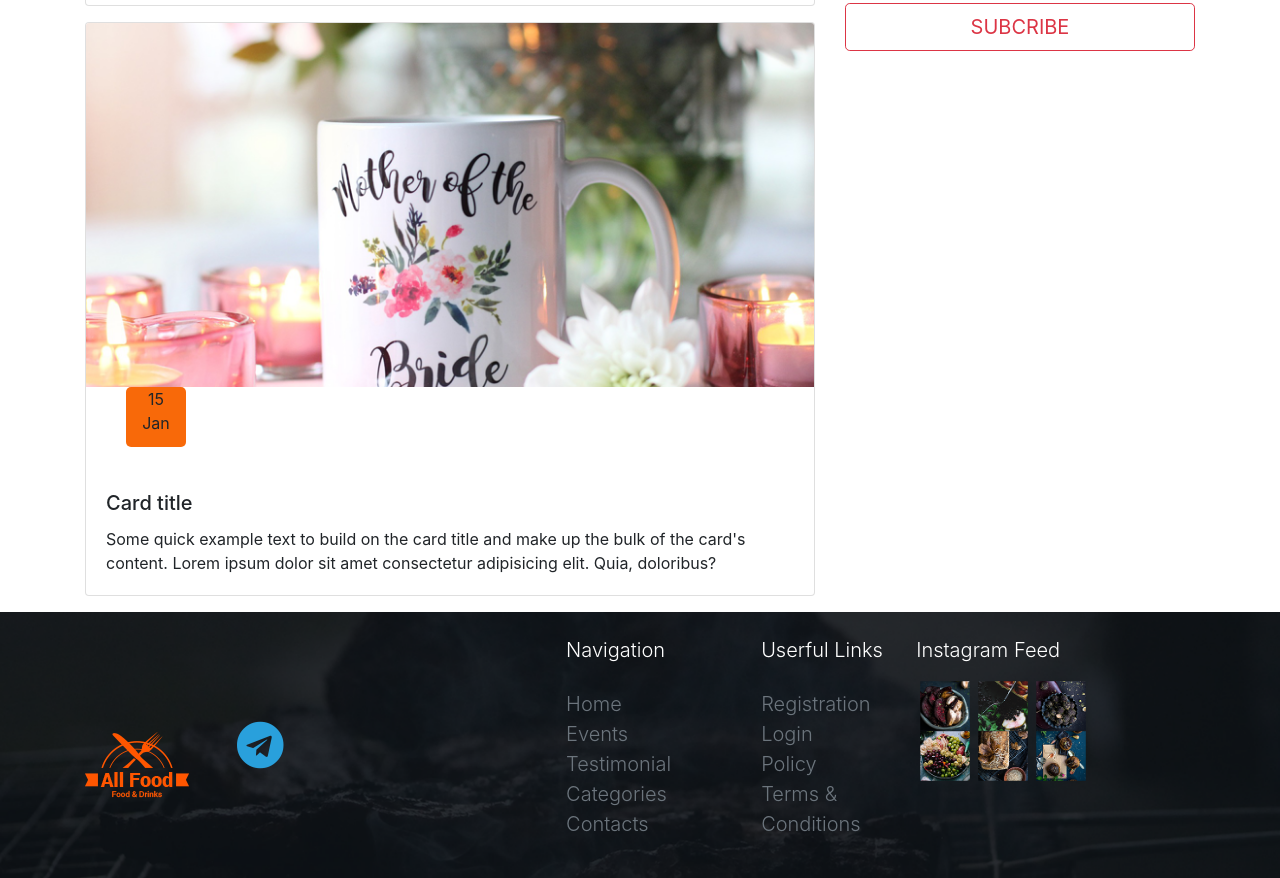
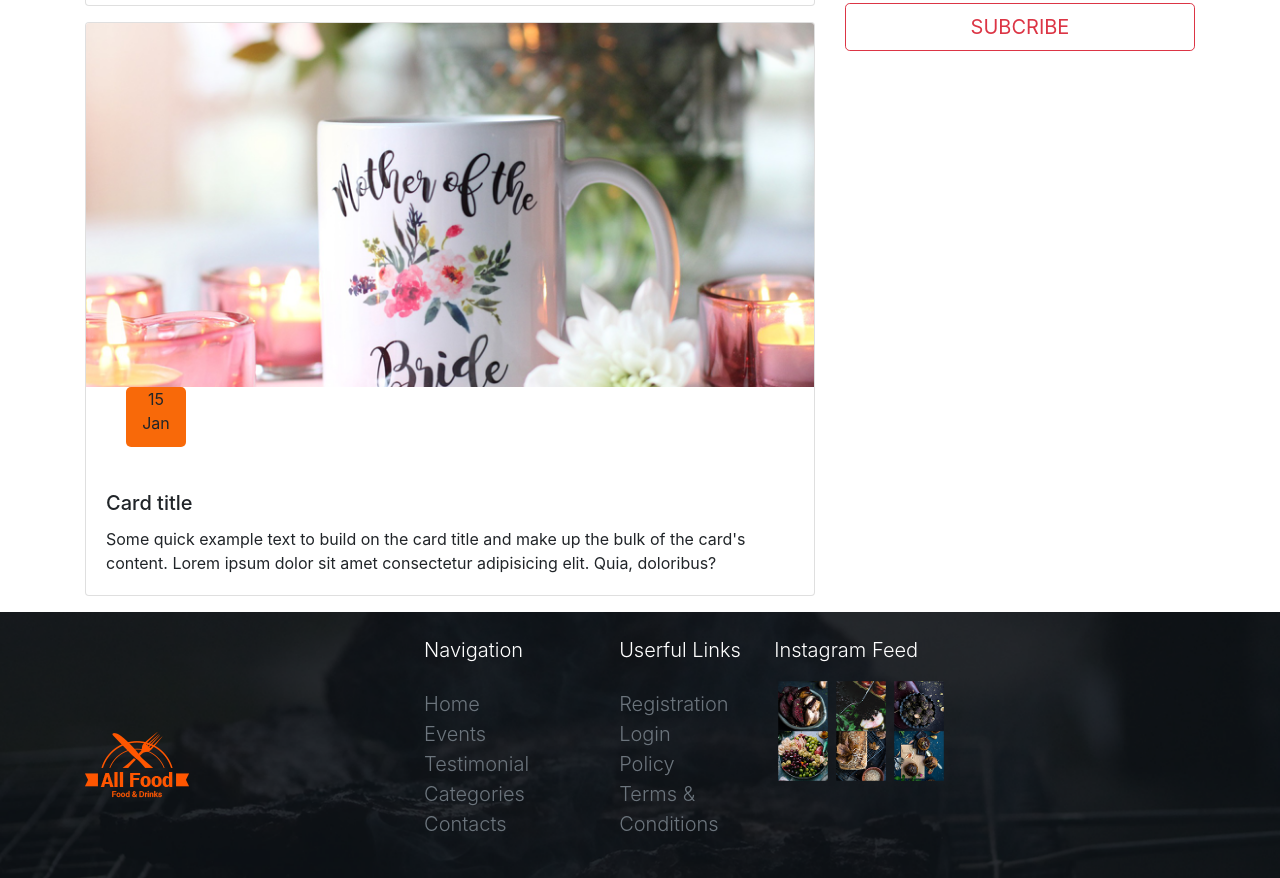
Before and after one commit to Baxriddin661/All_food, a plain HTML site: page blog.html in a window 1280 px wide. Shown: the part 2212-3090 px from the top of the page. Drawn offline with nearby package versions, Linux system fonts and the light colour scheme.

Commit message:
delete telegram

```diff
--- a/blog.html
+++ b/blog.html
@@ -226,10 +226,10 @@
     <footer>
         <div class="footer-div container d-flex align-items-center">
             <a href="./index.html" style="margin-bottom: 200px;"><img class="footer-img align-self-start" src="./img/logo/logo.png" alt=""></a>
-            <a href="https://t.me/baxriddin_samatov" class="m-5 atag" style="width: 46px; border-radius: 50px; color: #FF5600;">
+            <!-- <a href="https://t.me/baxriddin_samatov" class="m-5 atag" style="width: 46px; border-radius: 50px; color: #FF5600;">
                 <i class=" tel fab fa-telegram fa-3x" style=" border-radius: 800px 800px 800px 800px; color: #29a0dc;"></i>
             </a>
-
+             -->
 
          <div class="row justify-content-end">
             <div class="col-md-3">
--- a/style.css
+++ b/style.css
@@ -11,20 +11,20 @@
     color: white;
 }
 
-a{
+/* a{
     transition: all 0.3s ease-out 0s;
     background-color: transparent;
-}
+} */
 
 /* .fa-telegram:before {
     content: "\f1d8";
 
 } */
-
+/*
 .atag:hover {
     background: rgb(255, 255, 255);;
 
-}
+} */
 
 footer{
     background: url(./img/gallery/section_bg02.png) no-repeat center /cover;
```
Also changed, not shown: about.html (+2 -2 lines), contact.html (+2 -2 lines), index.html (+2 -2 lines), menu.html (+2 -2 lines).
